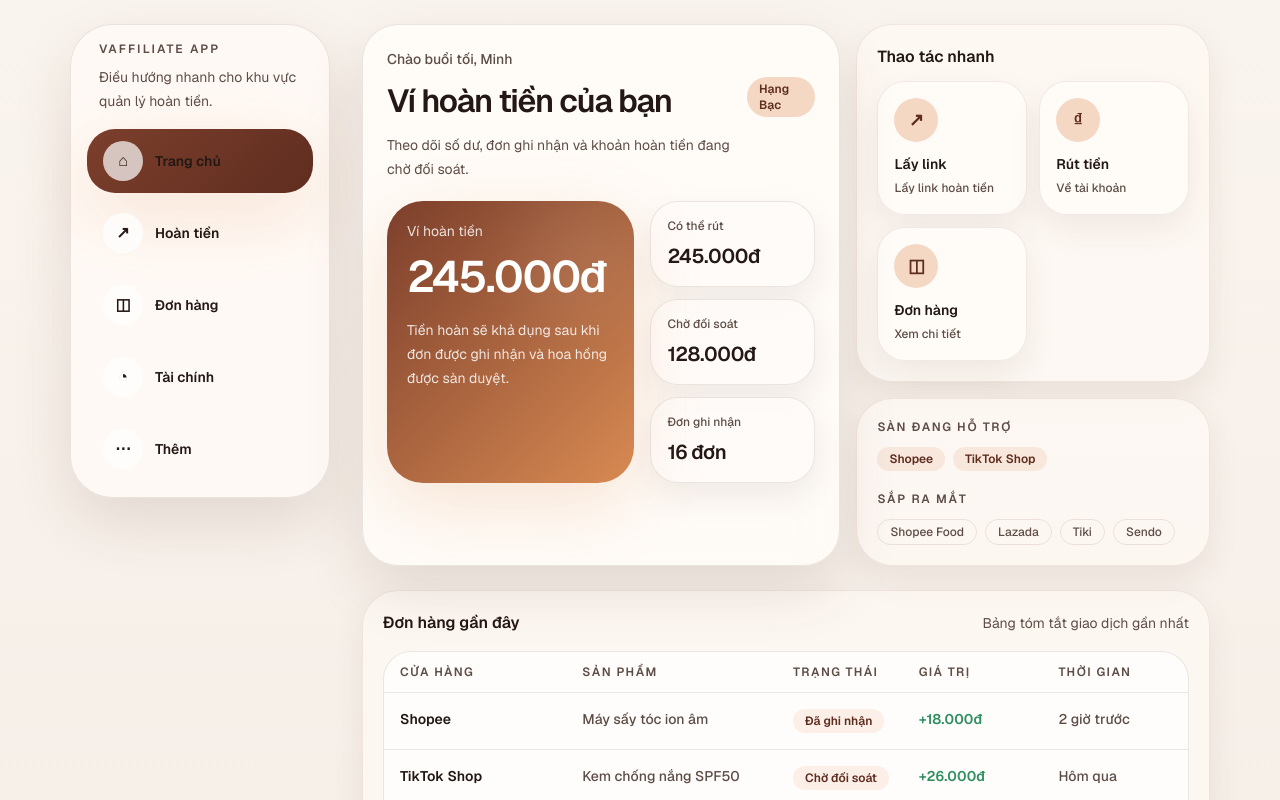
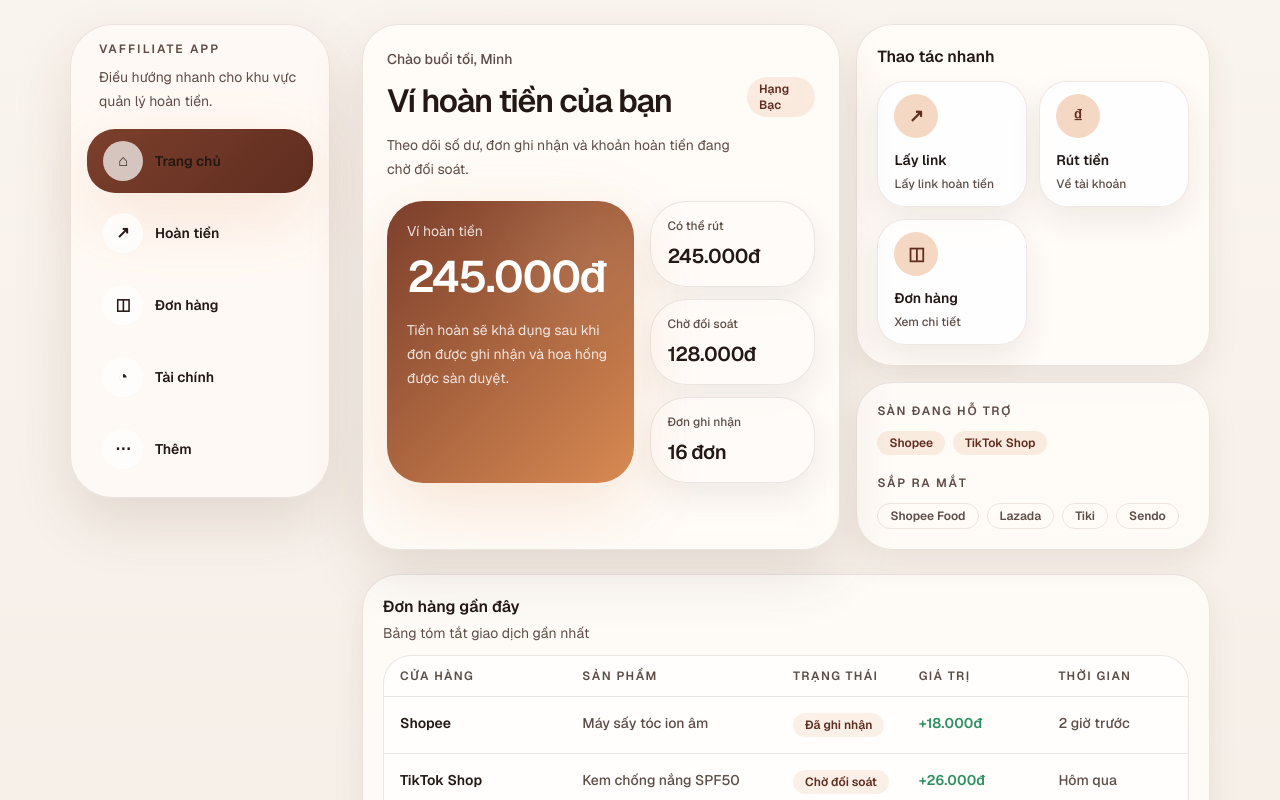
Before and after one commit to nguyenvandon1304/Vaffiliate-v2, a Next.js app: page /app in a window 1280 px wide. Shown: the top 800 px of the page. Built offline with nearby package versions, Linux system fonts and the light colour scheme.

Commit message:
phase4: extract reusable ui primitives

```diff
--- a/src/app/app/more/page.tsx
+++ b/src/app/app/more/page.tsx
@@ -1,4 +1,7 @@
 import ResponsiveAppShell from "@/components/app/ResponsiveAppShell";
+import Badge from "@/components/ui/Badge";
+import Card from "@/components/ui/Card";
+import SectionHeader from "@/components/ui/SectionHeader";
 import { moreMenuItems } from "@/lib/mock-data";
 
 export default function MorePage() {
@@ -17,7 +20,7 @@ export default function MorePage() {
       </section>
 
       <section className="grid gap-4 xl:grid-cols-[minmax(0,1.05fr)_minmax(0,1.35fr)]">
-        <div className="rounded-[var(--radius-xl)] border border-[color:var(--line)] bg-[rgba(255,252,249,0.88)] p-5 shadow-[var(--shadow-sm)]">
+        <Card className="p-5">
           <div className="flex items-start justify-between gap-3">
             <div>
               <p className="text-sm font-medium text-[color:var(--text-muted)]">
@@ -30,9 +33,7 @@ export default function MorePage() {
                 Còn 10 đơn hợp lệ để lên hạng Vàng.
               </p>
             </div>
-            <span className="rounded-full bg-[rgba(216,138,82,0.14)] px-3 py-1 text-xs font-semibold text-[color:var(--brand-strong)]">
-              Hạng Bạc
-            </span>
+            <Badge>Hạng Bạc</Badge>
           </div>
           <button
             type="button"
@@ -40,15 +41,12 @@ export default function MorePage() {
           >
             Xem quyền lợi →
           </button>
-        </div>
+        </Card>
 
         <div className="grid gap-4 sm:grid-cols-2 xl:grid-cols-2">
           {moreMenuItems.map((item) => (
-            <button
-              key={item.title}
-              type="button"
-              className="flex min-h-[148px] flex-col justify-between rounded-[var(--radius-xl)] border border-[color:var(--line)] bg-[rgba(255,252,249,0.88)] p-5 text-left shadow-[var(--shadow-sm)]"
-            >
+            <Card key={item.title} className="p-5">
+              <div className="flex min-h-[148px] flex-col justify-between">
                 <div>
                   <p className="font-semibold text-[color:var(--text)]">{item.title}</p>
                   <p className="mt-2 text-sm leading-6 text-[color:var(--text-muted)]">
@@ -58,7 +56,8 @@ export default function MorePage() {
                 <span className="mt-4 text-sm font-semibold text-[color:var(--brand-strong)]">
                   Mở mục →
                 </span>
-            </button>
+              </div>
+            </Card>
           ))}
         </div>
       </section>
@@ -82,7 +81,7 @@ export default function MorePage() {
       </section>
 
       <section className="mb-4">
-            <div className="rounded-[var(--radius-xl)] border border-[color:var(--line)] bg-[rgba(255,252,249,0.86)] p-4 shadow-[var(--shadow-sm)]">
+        <Card className="p-4">
           <div className="flex items-start justify-between gap-3">
             <div>
               <p className="text-sm font-medium text-[color:var(--text-muted)]">
@@ -95,9 +94,7 @@ export default function MorePage() {
                 Còn 10 đơn hợp lệ để lên hạng Vàng.
               </p>
             </div>
-                <span className="rounded-full bg-[rgba(216,138,82,0.14)] px-3 py-1 text-xs font-semibold text-[color:var(--brand-strong)]">
-                  Hạng Bạc
-                </span>
+            <Badge>Hạng Bạc</Badge>
           </div>
           <button
             type="button"
@@ -105,17 +102,15 @@ export default function MorePage() {
           >
             Xem quyền lợi →
           </button>
-            </div>
+        </Card>
       </section>
 
       <section className="pb-8">
+        <SectionHeader title="Tiện ích" />
         <div className="grid gap-3">
           {moreMenuItems.map((item) => (
-            <button
-              key={item.title}
-              type="button"
-              className="flex items-center justify-between rounded-[var(--radius-xl)] border border-[color:var(--line)] bg-[rgba(255,252,249,0.86)] p-4 text-left shadow-[var(--shadow-sm)]"
-            >
+            <Card key={item.title} className="p-4">
+              <div className="flex items-center justify-between">
                 <div className="min-w-0 flex-1 pr-3">
                   <p className="font-semibold text-[color:var(--text)]">{item.title}</p>
                   <p className="mt-1 text-sm leading-6 text-[color:var(--text-muted)]">
@@ -125,7 +120,8 @@ export default function MorePage() {
                 <span className="text-sm font-semibold text-[color:var(--text-muted)]">
                   ›
                 </span>
-            </button>
+              </div>
+            </Card>
           ))}
         </div>
       </section>
--- a/src/app/app/page.tsx
+++ b/src/app/app/page.tsx
@@ -1,4 +1,9 @@
 import ResponsiveAppShell from "@/components/app/ResponsiveAppShell";
+import Badge from "@/components/ui/Badge";
+import Card from "@/components/ui/Card";
+import SectionHeader from "@/components/ui/SectionHeader";
+import StatCard from "@/components/ui/StatCard";
+import ActionButton from "@/components/ui/ActionButton";
 import {
   dashboardSummary,
   quickActions,
@@ -37,9 +42,7 @@ export default function AppDashboardPage() {
                 {dashboardSummary.description}
               </p>
             </div>
-            <div className="rounded-full bg-[color:var(--accent-soft)] px-3 py-1 text-xs font-semibold text-[color:var(--brand-strong)]">
-              {dashboardSummary.tier}
-            </div>
+            <Badge>{dashboardSummary.tier}</Badge>
           </div>
 
           <div className="grid gap-4 xl:grid-cols-[minmax(0,1.2fr)_minmax(0,0.8fr)]">
@@ -56,35 +59,22 @@ export default function AppDashboardPage() {
 
             <div className="grid gap-3">
               {statItems.map((item) => (
-                <article
-                  key={item.label}
-                  className="rounded-[var(--radius-lg)] border border-[color:var(--line)] bg-[rgba(255,252,249,0.82)] p-4 shadow-[var(--shadow-sm)]"
-                >
-                  <p className="text-xs font-medium text-[color:var(--text-muted)]">
-                    {item.label}
-                  </p>
-                  <p className="mt-2 text-xl font-semibold tracking-tight text-[color:var(--text)]">
-                    {item.value}
-                  </p>
-                </article>
+                <StatCard key={item.label} label={item.label} value={item.value} />
               ))}
             </div>
           </div>
         </div>
 
         <div className="grid gap-4">
-          <section className="rounded-[var(--radius-xl)] border border-[rgba(124,63,44,0.1)] bg-[rgba(255,250,246,0.72)] p-5 shadow-[var(--shadow-sm)]">
-            <div className="mb-3 flex items-center justify-between">
-              <h2 className="text-base font-semibold text-[color:var(--text)]">
-                Thao tác nhanh
-              </h2>
-            </div>
+          <Card className="bg-[rgba(255,250,246,0.72)] p-5">
+            <SectionHeader title="Thao tác nhanh" />
             <div className="grid grid-cols-2 gap-3">
               {quickActions.map((action) => (
-                <button
+                <ActionButton
                   key={action.title}
                   type="button"
-                  className="rounded-[var(--radius-lg)] border border-[rgba(124,63,44,0.1)] bg-[rgba(255,252,249,0.92)] p-4 text-left shadow-[var(--shadow-sm)] transition-transform hover:-translate-y-0.5"
+                  tone="secondary"
+                  className="h-auto p-4 text-left"
                   aria-label={action.title}
                 >
                   <div className="flex h-11 w-11 items-center justify-center rounded-2xl bg-[color:var(--accent-soft)] text-lg font-semibold text-[color:var(--brand-strong)]">
@@ -96,23 +86,18 @@ export default function AppDashboardPage() {
                   <p className="mt-1 text-xs font-medium leading-5 text-[color:var(--text-muted)]">
                     {action.subtitle}
                   </p>
-                </button>
+                </ActionButton>
               ))}
             </div>
-          </section>
+          </Card>
 
-          <section className="rounded-[var(--radius-xl)] border border-[rgba(124,63,44,0.1)] bg-[rgba(255,250,246,0.72)] p-5 shadow-[var(--shadow-sm)]">
+          <Card className="bg-[rgba(255,250,246,0.72)] p-5">
             <p className="text-xs font-semibold uppercase tracking-[0.14em] text-[color:var(--text-muted)]">
               Sàn đang hỗ trợ
             </p>
             <div className="mt-3 flex flex-wrap gap-2">
               {dashboardSummary.activePlatforms.map((platform) => (
-                <span
-                  key={platform}
-                  className="rounded-full bg-[rgba(216,138,82,0.14)] px-3 py-1 text-xs font-semibold text-[color:var(--brand-strong)]"
-                >
-                  {platform}
-                </span>
+                <Badge key={platform}>{platform}</Badge>
               ))}
             </div>
             <p className="mt-5 text-xs font-semibold uppercase tracking-[0.14em] text-[color:var(--text-muted)]">
@@ -120,27 +105,20 @@ export default function AppDashboardPage() {
             </p>
             <div className="mt-3 flex flex-wrap gap-2">
               {dashboardSummary.upcomingPlatforms.map((platform) => (
-                <span
-                  key={platform}
-                  className="rounded-full border border-[rgba(124,63,44,0.12)] px-3 py-1 text-xs font-medium text-[color:var(--text-muted)]"
-                >
+                <Badge key={platform} variant="neutral">
                   {platform}
-                </span>
+                </Badge>
               ))}
             </div>
-          </section>
+          </Card>
         </div>
       </section>
 
-      <section className="rounded-[var(--radius-xl)] border border-[rgba(124,63,44,0.1)] bg-[rgba(255,250,246,0.72)] p-5 shadow-[var(--shadow-sm)]">
-        <div className="mb-4 flex items-center justify-between">
-          <h2 className="text-base font-semibold text-[color:var(--text)]">
-            Đơn hàng gần đây
-          </h2>
-          <p className="text-sm text-[color:var(--text-muted)]">
-            Bảng tóm tắt giao dịch gần nhất
-          </p>
-        </div>
+      <Card className="bg-[rgba(255,250,246,0.72)] p-5">
+        <SectionHeader
+          title="Đơn hàng gần đây"
+          description="Bảng tóm tắt giao dịch gần nhất"
+        />
 
         <div className="overflow-hidden rounded-[var(--radius-lg)] border border-[color:var(--line)] bg-white/70">
           <div className="grid grid-cols-[1.2fr_1.4fr_0.8fr_0.9fr_0.8fr] gap-3 border-b border-[color:var(--line)] px-4 py-3 text-xs font-semibold uppercase tracking-[0.12em] text-[color:var(--text-muted)]">
@@ -175,7 +153,7 @@ export default function AppDashboardPage() {
             ))}
           </div>
         </div>
-      </section>
+      </Card>
     </div>
   );
 
@@ -197,9 +175,7 @@ export default function AppDashboardPage() {
                 {dashboardSummary.description}
               </p>
             </div>
-            <div className="rounded-full bg-[color:var(--accent-soft)] px-3 py-1 text-xs font-semibold text-[color:var(--brand-strong)]">
-              {dashboardSummary.tier}
-            </div>
+            <Badge>{dashboardSummary.tier}</Badge>
           </div>
 
           <div className="relative overflow-hidden rounded-[var(--radius-xl)] bg-[linear-gradient(135deg,var(--brand),var(--accent))] p-4 text-white shadow-[var(--shadow-glow)]">
@@ -217,32 +193,19 @@ export default function AppDashboardPage() {
 
       <section className="mb-4 grid grid-cols-3 gap-3 xl:hidden">
         {statItems.map((item) => (
-          <article
-            key={item.label}
-            className="rounded-[var(--radius-lg)] border border-[color:var(--line)] bg-[rgba(255,252,249,0.82)] p-3 shadow-[var(--shadow-sm)]"
-          >
-            <p className="text-xs font-medium text-[color:var(--text-muted)]">
-              {item.label}
-            </p>
-            <p className="mt-2 text-base font-semibold tracking-tight text-[color:var(--text)]">
-              {item.value}
-            </p>
-          </article>
+          <StatCard key={item.label} label={item.label} value={item.value} />
         ))}
       </section>
 
       <section className="mb-4">
-        <div className="mb-3 flex items-center justify-between">
-          <h2 className="text-base font-semibold text-[color:var(--text)]">
-            Thao tác nhanh
-          </h2>
-        </div>
+        <SectionHeader title="Thao tác nhanh" />
         <div className="grid grid-cols-3 gap-3">
           {quickActions.map((action) => (
-            <button
+            <ActionButton
               key={action.title}
               type="button"
-              className="rounded-[var(--radius-lg)] border border-[rgba(124,63,44,0.1)] bg-[rgba(255,250,246,0.86)] p-3 text-left shadow-[var(--shadow-sm)]"
+              tone="secondary"
+              className="h-auto p-3 text-left"
               aria-label={action.title}
             >
               <div className="flex h-10 w-10 items-center justify-center rounded-2xl bg-[color:var(--accent-soft)] text-lg font-semibold text-[color:var(--brand-strong)]">
@@ -254,12 +217,12 @@ export default function AppDashboardPage() {
               <p className="mt-1 text-xs font-medium text-[color:var(--text-muted)]">
                 {action.subtitle}
               </p>
-            </button>
+            </ActionButton>
           ))}
         </div>
       </section>
 
-      <section className="mb-4 rounded-[var(--radius-lg)] border border-[rgba(124,63,44,0.1)] bg-[rgba(255,250,246,0.62)] p-4 shadow-[var(--shadow-sm)]">
+      <Card className="mb-4 bg-[rgba(255,250,246,0.62)] p-4">
         <div className="grid gap-3">
           <div>
             <p className="text-xs font-semibold uppercase tracking-[0.14em] text-[color:var(--text-muted)]">
@@ -267,12 +230,7 @@ export default function AppDashboardPage() {
             </p>
             <div className="mt-3 flex flex-wrap gap-2">
               {dashboardSummary.activePlatforms.map((platform) => (
-                <span
-                  key={platform}
-                  className="rounded-full bg-[rgba(216,138,82,0.14)] px-3 py-1 text-xs font-semibold text-[color:var(--brand-strong)]"
-                >
-                  {platform}
-                </span>
+                <Badge key={platform}>{platform}</Badge>
               ))}
             </div>
           </div>
@@ -282,24 +240,17 @@ export default function AppDashboardPage() {
             </p>
             <div className="mt-3 flex flex-wrap gap-2">
               {dashboardSummary.upcomingPlatforms.map((platform) => (
-                <span
-                  key={platform}
-                  className="rounded-full border border-[rgba(124,63,44,0.12)] px-3 py-1 text-xs font-medium text-[color:var(--text-muted)]"
-                >
+                <Badge key={platform} variant="neutral">
                   {platform}
-                </span>
+                </Badge>
               ))}
             </div>
           </div>
         </div>
-      </section>
+      </Card>
 
       <section className="pb-8">
-        <div className="mb-3 flex items-center justify-between">
-          <h2 className="text-base font-semibold text-[color:var(--text)]">
-            Đơn hàng gần đây
-          </h2>
-        </div>
+        <SectionHeader title="Đơn hàng gần đây" />
         <div className="grid gap-3">
           {recentOrders.map((order) => (
             <article
@@ -320,9 +271,7 @@ export default function AppDashboardPage() {
                 </p>
               </div>
               <div className="mt-4 flex items-center justify-between text-sm">
-                <span className="rounded-full bg-[rgba(216,138,82,0.12)] px-3 py-1 font-medium text-[color:var(--brand-strong)]">
-                  {order.status}
-                </span>
+                <Badge>{order.status}</Badge>
                 <span className="font-medium text-[color:var(--text-muted)]">
                   {order.time}
                 </span>
--- /dev/null
+++ b/src/components/ui/ActionButton.tsx
@@ -0,0 +1,16 @@
+import type { ButtonHTMLAttributes } from "react";
+
+type Props = ButtonHTMLAttributes<HTMLButtonElement> & {
+  tone?: "primary" | "secondary";
+};
+
+export default function ActionButton({ tone = "primary", className = "", ...props }: Props) {
+  const base =
+    "rounded-[var(--radius-lg)] px-4 py-3 text-sm font-semibold shadow-[var(--shadow-sm)] transition-transform hover:-translate-y-0.5";
+  const toneClasses =
+    tone === "primary"
+      ? "bg-[color:var(--brand)] text-white"
+      : "border border-[rgba(124,63,44,0.12)] bg-white/80 text-[color:var(--text)]";
+
+  return <button className={`${base} ${toneClasses} ${className}`.trim()} {...props} />;
+}
--- /dev/null
+++ b/src/components/ui/Badge.tsx
@@ -0,0 +1,28 @@
+import type { ReactNode } from "react";
+
+type BadgeVariant = "default" | "success" | "warning" | "neutral";
+
+const variantClasses: Record<BadgeVariant, string> = {
+  default: "bg-[rgba(216,138,82,0.14)] text-[color:var(--brand-strong)]",
+  success: "bg-[rgba(47,143,97,0.14)] text-[color:var(--success)]",
+  warning: "bg-[rgba(220,157,67,0.14)] text-[color:var(--warning)]",
+  neutral: "border border-[rgba(124,63,44,0.12)] text-[color:var(--text-muted)]",
+};
+
+export default function Badge({
+  children,
+  variant = "default",
+  className = "",
+}: {
+  children: ReactNode;
+  variant?: BadgeVariant;
+  className?: string;
+}) {
+  return (
+    <span
+      className={`inline-flex rounded-full px-3 py-1 text-xs font-semibold ${variantClasses[variant]} ${className}`.trim()}
+    >
+      {children}
+    </span>
+  );
+}
--- /dev/null
+++ b/src/components/ui/Card.tsx
@@ -0,0 +1,17 @@
+import type { ReactNode } from "react";
+
+export default function Card({
+  children,
+  className = "",
+}: {
+  children: ReactNode;
+  className?: string;
+}) {
+  return (
+    <div
+      className={`rounded-[var(--radius-xl)] border border-[color:var(--line)] bg-[rgba(255,252,249,0.88)] shadow-[var(--shadow-sm)] ${className}`.trim()}
+    >
+      {children}
+    </div>
+  );
+}
--- /dev/null
+++ b/src/components/ui/SectionHeader.tsx
@@ -0,0 +1,18 @@
+export default function SectionHeader({
+  title,
+  description,
+}: {
+  title: string;
+  description?: string;
+}) {
+  return (
+    <div className="mb-3 flex items-center justify-between">
+      <div>
+        <h2 className="text-base font-semibold text-[color:var(--text)]">{title}</h2>
+        {description ? (
+          <p className="mt-1 text-sm text-[color:var(--text-muted)]">{description}</p>
+        ) : null}
+      </div>
+    </div>
+  );
+}
--- /dev/null
+++ b/src/components/ui/StatCard.tsx
@@ -0,0 +1,20 @@
+import Card from "./Card";
+
+export default function StatCard({
+  label,
+  value,
+}: {
+  label: string;
+  value: string;
+}) {
+  return (
+    <Card>
+      <div className="p-4">
+        <p className="text-xs font-medium text-[color:var(--text-muted)]">{label}</p>
+        <p className="mt-2 text-xl font-semibold tracking-tight text-[color:var(--text)]">
+          {value}
+        </p>
+      </div>
+    </Card>
+  );
+}
```
Also changed, not shown: src/app/app/finance/page.tsx (+19 -53 lines), src/components/ui/EmptyState.tsx (added, +8 -0 lines). Lines whose indentation alone changed are shown as unchanged.
